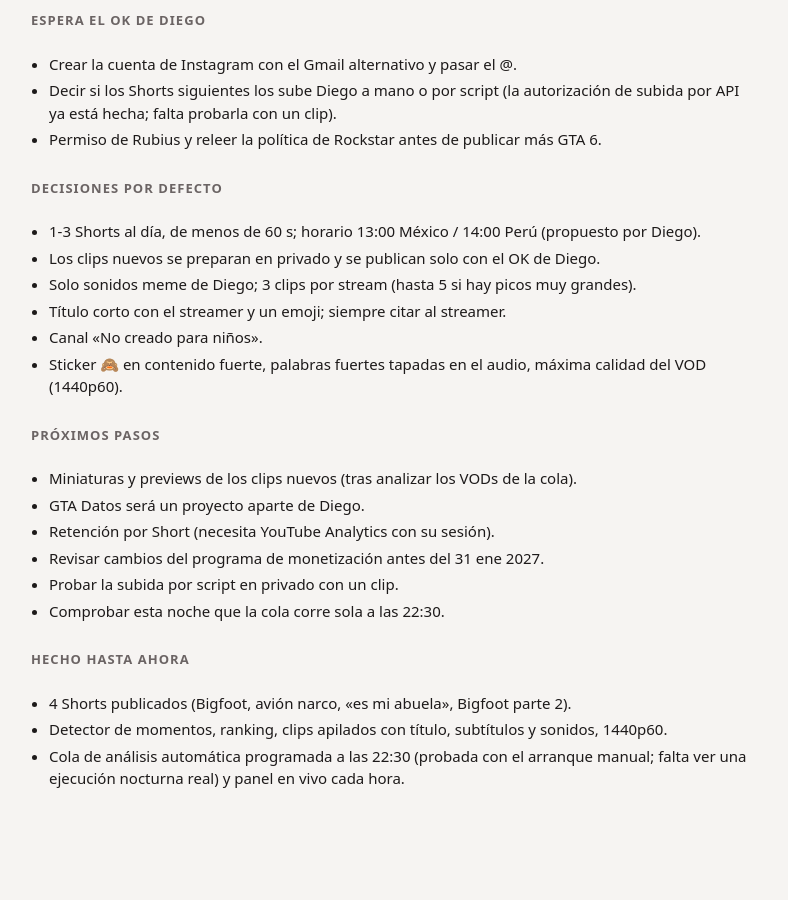
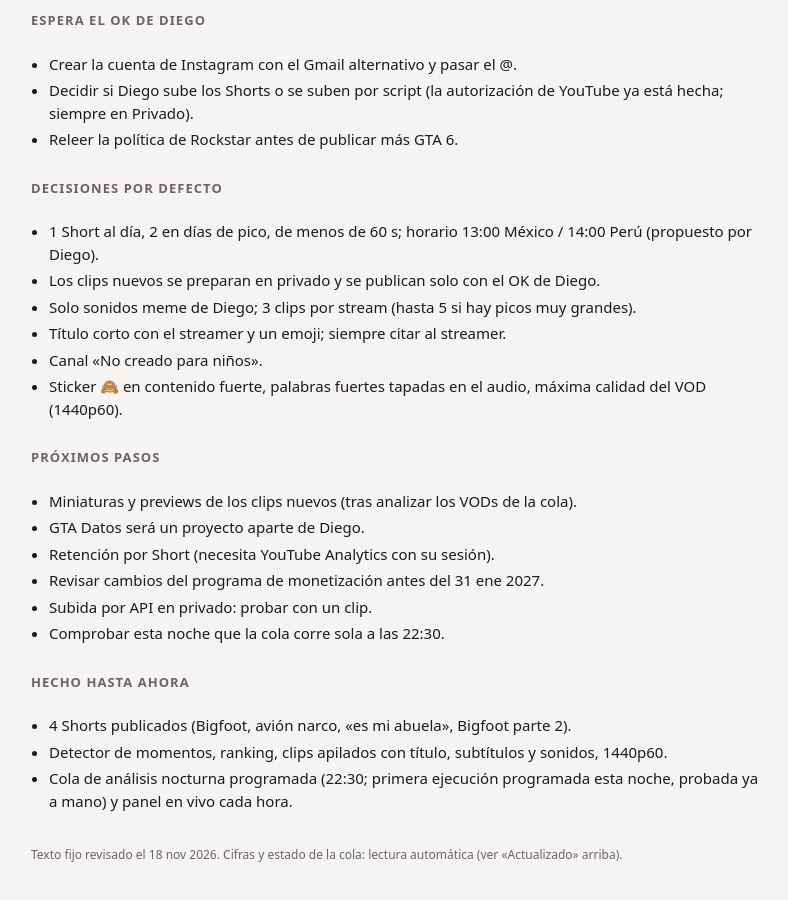
Before and after one commit to DiegoVillalobosA/panel-clips, a plain HTML site: page index.html in a window 1280 px wide. Shown: the part 1160-2060 px from the top of the page, without its empty margins (245-1033 px from the left). Before the commit the page ends 2002 px from the top, so only its background shows below. Drawn offline with Linux system fonts and the light colour scheme.

Commit message:
Actualizar panel

```diff
--- a/cola.json
+++ b/cola.json
@@ -1,5 +1,5 @@
 {
- "actualizado": "2026-11-19T00:08+00:00",
+ "actualizado": "2026-11-19T00:09+00:00",
  "cola": [
   {
    "estado": "hecho",
--- a/contenido.json
+++ b/contenido.json
@@ -10,11 +10,11 @@
  "canal": "UC8pSHR5ccHJT31LVpWXVeQg",
  "espera": [
   "Crear la cuenta de Instagram con el Gmail alternativo y pasar el @.",
-  "Decir si los Shorts siguientes los sube Diego a mano o por script (la autorización de subida por API ya está hecha; falta probarla con un clip).",
-  "Permiso de Rubius y releer la política de Rockstar antes de publicar más GTA 6."
+  "Decidir si Diego sube los Shorts o se suben por script (la autorización de YouTube ya está hecha; siempre en Privado).",
+  "Releer la política de Rockstar antes de publicar más GTA 6."
  ],
  "reglas": [
-  "1-3 Shorts al día, de menos de 60 s; horario 13:00 México / 14:00 Perú (propuesto por Diego).",
+  "1 Short al día, 2 en días de pico, de menos de 60 s; horario 13:00 México / 14:00 Perú (propuesto por Diego).",
   "Los clips nuevos se preparan en privado y se publican solo con el OK de Diego.",
   "Solo sonidos meme de Diego; 3 clips por stream (hasta 5 si hay picos muy grandes).",
   "Título corto con el streamer y un emoji; siempre citar al streamer.",
@@ -26,17 +26,18 @@
   "GTA Datos será un proyecto aparte de Diego.",
   "Retención por Short (necesita YouTube Analytics con su sesión).",
   "Revisar cambios del programa de monetización antes del 31 ene 2027.",
-  "Probar la subida por script en privado con un clip.",
+  "Subida por API en privado: probar con un clip.",
   "Comprobar esta noche que la cola corre sola a las 22:30."
  ],
  "hecho": [
   "4 Shorts publicados (Bigfoot, avión narco, «es mi abuela», Bigfoot parte 2).",
   "Detector de momentos, ranking, clips apilados con título, subtítulos y sonidos, 1440p60.",
-  "Cola de análisis automática programada a las 22:30 (probada con el arranque manual; falta ver una ejecución nocturna real) y panel en vivo cada hora."
+  "Cola de análisis nocturna programada (22:30; primera ejecución programada esta noche, probada ya a mano) y panel en vivo cada hora."
  ],
  "en_cola": [
   "Funciones avanzadas de YouTube (en verificación por otro hilo; sin confirmar).",
   "Análisis de VODs: AuronPlay y TheGrefg en curso; KaiCenat, IlloJuan y xQc ya analizados; Squeezie descartado (VOD solo para suscriptores)."
  ],
- "previews": []
+ "previews": [],
+ "notas_fecha": "Texto fijo revisado el 18 nov 2026. Cifras y estado de la cola: lectura automática (ver «Actualizado» arriba)."
 }
--- a/historial.json
+++ b/historial.json
@@ -1 +1 @@
-[{"t": "2026-11-19T00:00+00:00", "subs": 0, "vistas": {"FHrw8XSPrDA": 3, "jq_b7-tSSKs": 2, "2VjRiH67ygk": 4, "GxaJVDJp60k": 3}}, {"t": "2026-11-19T00:00+00:00", "subs": 0, "vistas": {"FHrw8XSPrDA": 3, "jq_b7-tSSKs": 2, "2VjRiH67ygk": 4, "GxaJVDJp60k": 3}}, {"t": "2026-11-19T00:06+00:00", "subs": 1, "vistas": {"FHrw8XSPrDA": 3, "jq_b7-tSSKs": 2, "2VjRiH67ygk": 4, "GxaJVDJp60k": 3}}, {"t": "2026-11-19T00:08+00:00", "subs": 1, "vistas": {"FHrw8XSPrDA": 3, "jq_b7-tSSKs": 2, "2VjRiH67ygk": 4, "GxaJVDJp60k": 3}}]
+[{"t": "2026-11-19T00:00+00:00", "subs": 0, "vistas": {"FHrw8XSPrDA": 3, "jq_b7-tSSKs": 2, "2VjRiH67ygk": 4, "GxaJVDJp60k": 3}}, {"t": "2026-11-19T00:00+00:00", "subs": 0, "vistas": {"FHrw8XSPrDA": 3, "jq_b7-tSSKs": 2, "2VjRiH67ygk": 4, "GxaJVDJp60k": 3}}, {"t": "2026-11-19T00:06+00:00", "subs": 1, "vistas": {"FHrw8XSPrDA": 3, "jq_b7-tSSKs": 2, "2VjRiH67ygk": 4, "GxaJVDJp60k": 3}}, {"t": "2026-11-19T00:08+00:00", "subs": 1, "vistas": {"FHrw8XSPrDA": 3, "jq_b7-tSSKs": 2, "2VjRiH67ygk": 4, "GxaJVDJp60k": 3}}, {"t": "2026-11-19T00:09+00:00", "subs": 1, "vistas": {"FHrw8XSPrDA": 3, "jq_b7-tSSKs": 2, "2VjRiH67ygk": 4, "GxaJVDJp60k": 3}}]
--- a/index.html
+++ b/index.html
@@ -39,7 +39,7 @@ function spark(vals){const NS='http://www.w3.org/2000/svg',s=document.createElem
  const mx=Math.max(...vals),mn=Math.min(...vals),r=(mx-mn)||1,p=vals.map((v,i)=>(i*94/(vals.length-1)+1)+','+(30-(v-mn)*28/r)).join(' ');
  const l=document.createElementNS(NS,'polyline');l.setAttribute('points',p);l.setAttribute('fill','none');l.setAttribute('stroke','var(--red)');l.setAttribute('stroke-width','2');l.setAttribute('stroke-linejoin','round');s.append(l);return s}
 Promise.all([J('panel.json'),J('historial.json'),J('cola.json'),J('contenido.json')]).then(([p,h,cola,ct])=>{
- if(ct){$('t').textContent=ct.titulo;$('st').textContent=ct.subtitulo;li($('espera'),ct.espera);li($('encola'),ct.en_cola);(ct.previews||[]).forEach((p,i)=>{if(!i)$('previews').textContent='';const e=document.createElement('div');e.className='c';e.textContent=p.streamer+' · '+p.titulo+' · '+p.nombre;$('previews').append(e)});li($('reglas'),ct.reglas);li($('proximos'),ct.proximos);li($('hecho'),ct.hecho)}
+ if(ct){$('t').textContent=ct.titulo;$('st').textContent=ct.subtitulo;li($('espera'),ct.espera);li($('encola'),ct.en_cola);(ct.previews||[]).forEach((p,i)=>{if(!i)$('previews').textContent='';const e=document.createElement('div');e.className='c';e.textContent=p.streamer+' · '+p.titulo+' · '+p.nombre;$('previews').append(e)});li($('reglas'),ct.reglas);li($('proximos'),ct.proximos);li($('hecho'),ct.hecho);if(ct.notas_fecha){const f=document.createElement('p');f.className='fecha';f.textContent=ct.notas_fecha;document.querySelector('main').append(f)}}
  if(!p){$('u').textContent='Aún no hay datos.';return}
  $('u').textContent='Actualizado '+new Date(p.actualizado).toLocaleString('es');
  const tot=k=>p.shorts.reduce((a,s)=>a+s[k],0),k=(a,b)=>{const e=document.createElement('div');e.className='c';const sp=document.createElement('span');sp.textContent=a;const bb=document.createElement('b');bb.textContent=b;e.append(sp,bb);return e};
--- a/panel.json
+++ b/panel.json
@@ -1,5 +1,5 @@
 {
- "actualizado": "2026-11-19T00:08+00:00",
+ "actualizado": "2026-11-19T00:09+00:00",
  "suscriptores": 1,
  "vistas": 0,
  "videos": 4,
```
